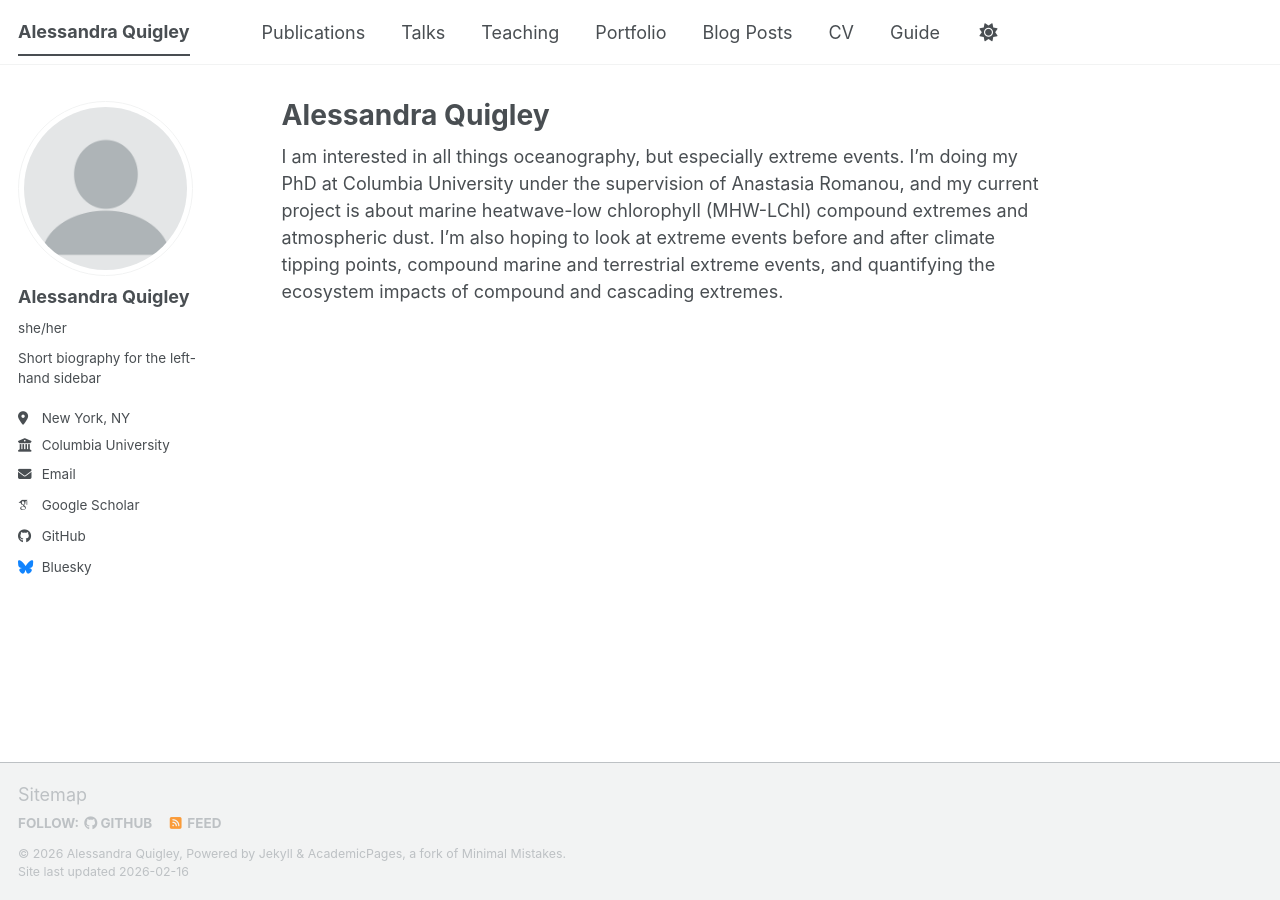
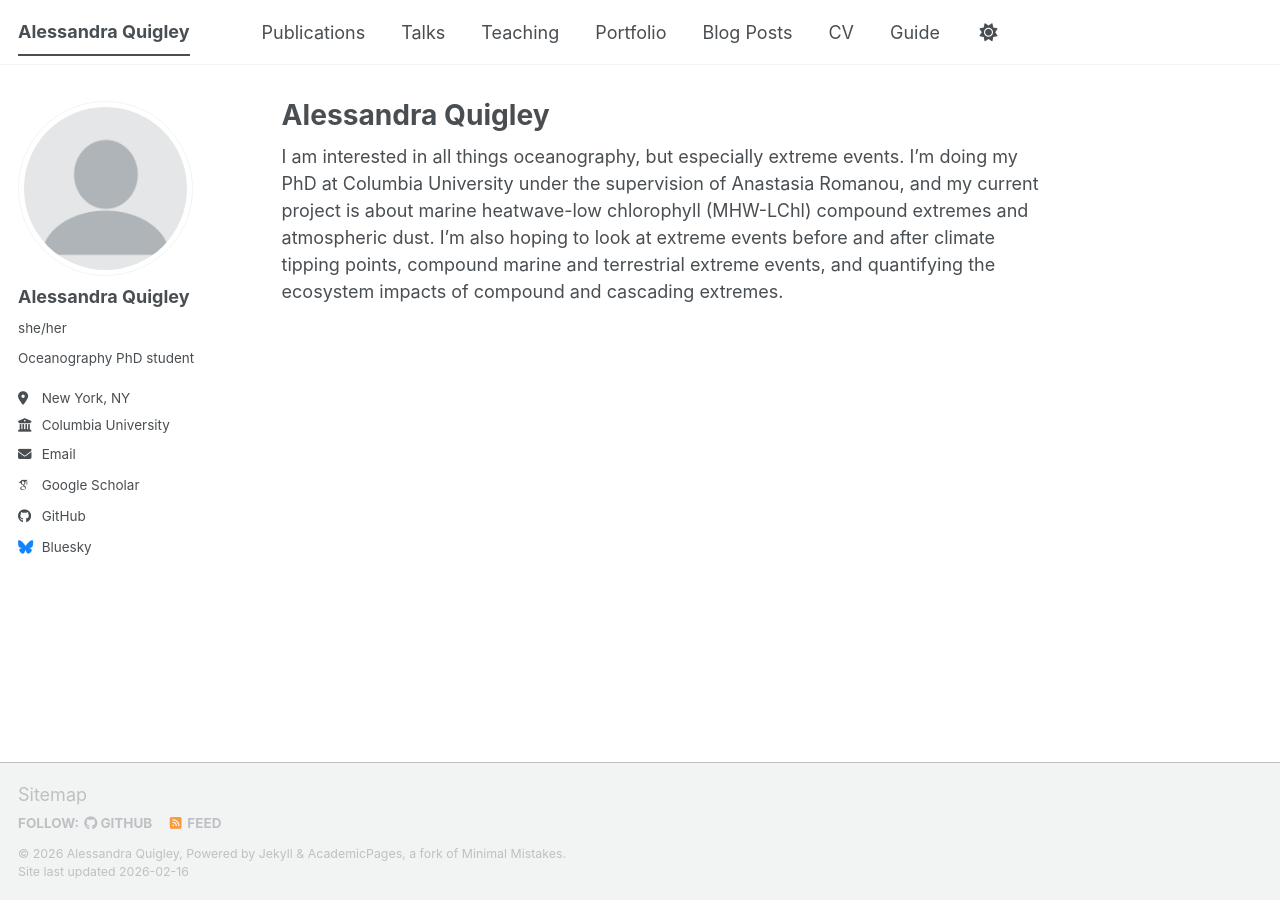
Before and after one commit to alessandraquig/alessandraquig.github.io, a Jekyll site: the page built from _pages/about.md, in a window 1280 px wide. Built offline with Jekyll 4.4.1, drawn with Linux system fonts in a browser that asks for light colours; some web fonts are replaced; a script bundle is joined from its source files by our own code; library files that are not in the unit come from our copies.

Commit message:
main page

```diff
--- a/_config.yml
+++ b/_config.yml
@@ -26,7 +26,7 @@ author:
   avatar           : "profile.png"
   name             : "Alessandra Quigley"
   pronouns         : "she/her"
-  bio              : "Short biography for the left-hand sidebar"
+  bio              : "Oceanography PhD student"
   location         : "New York, NY"
   employer         : "Columbia University"
   uri              : # URL
```
